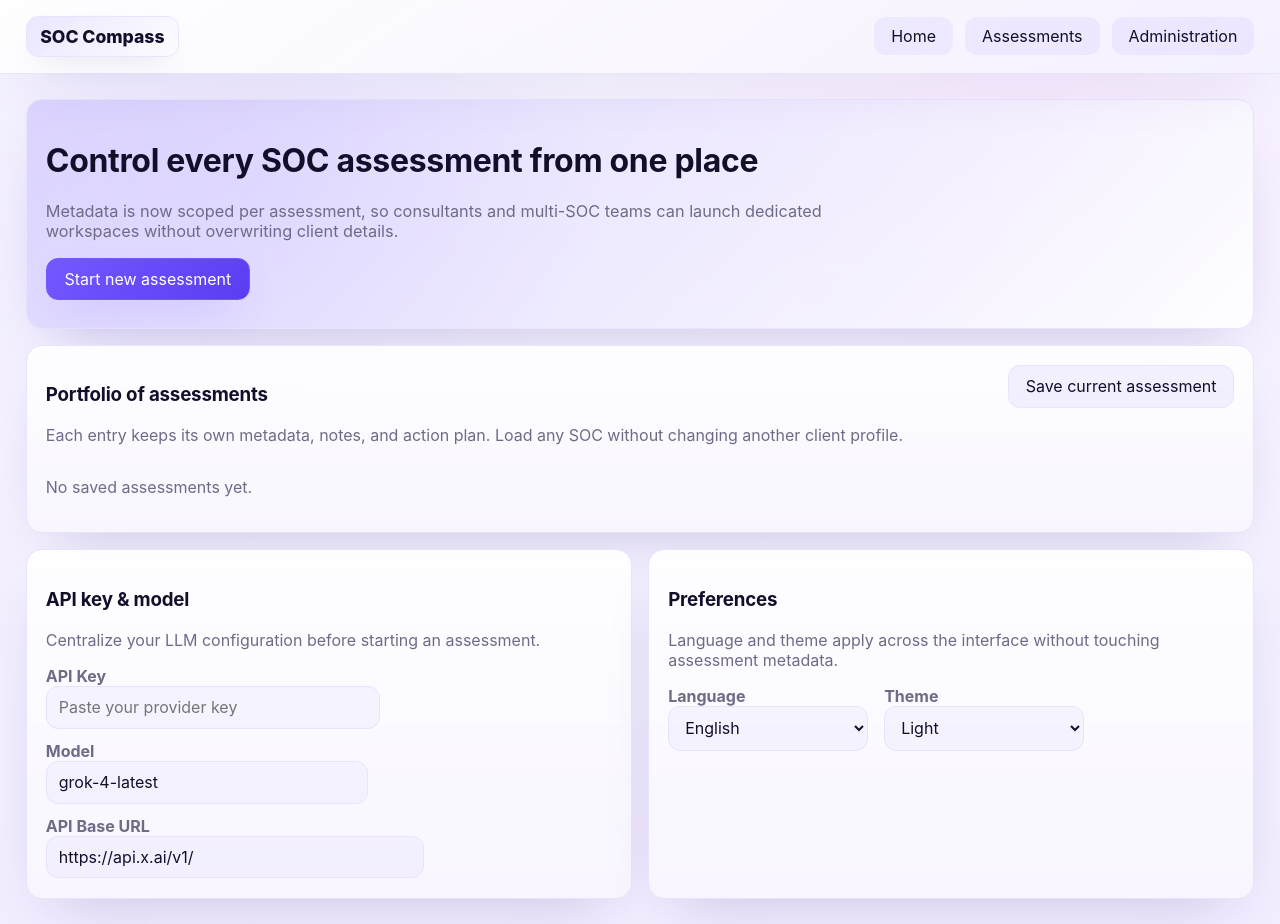
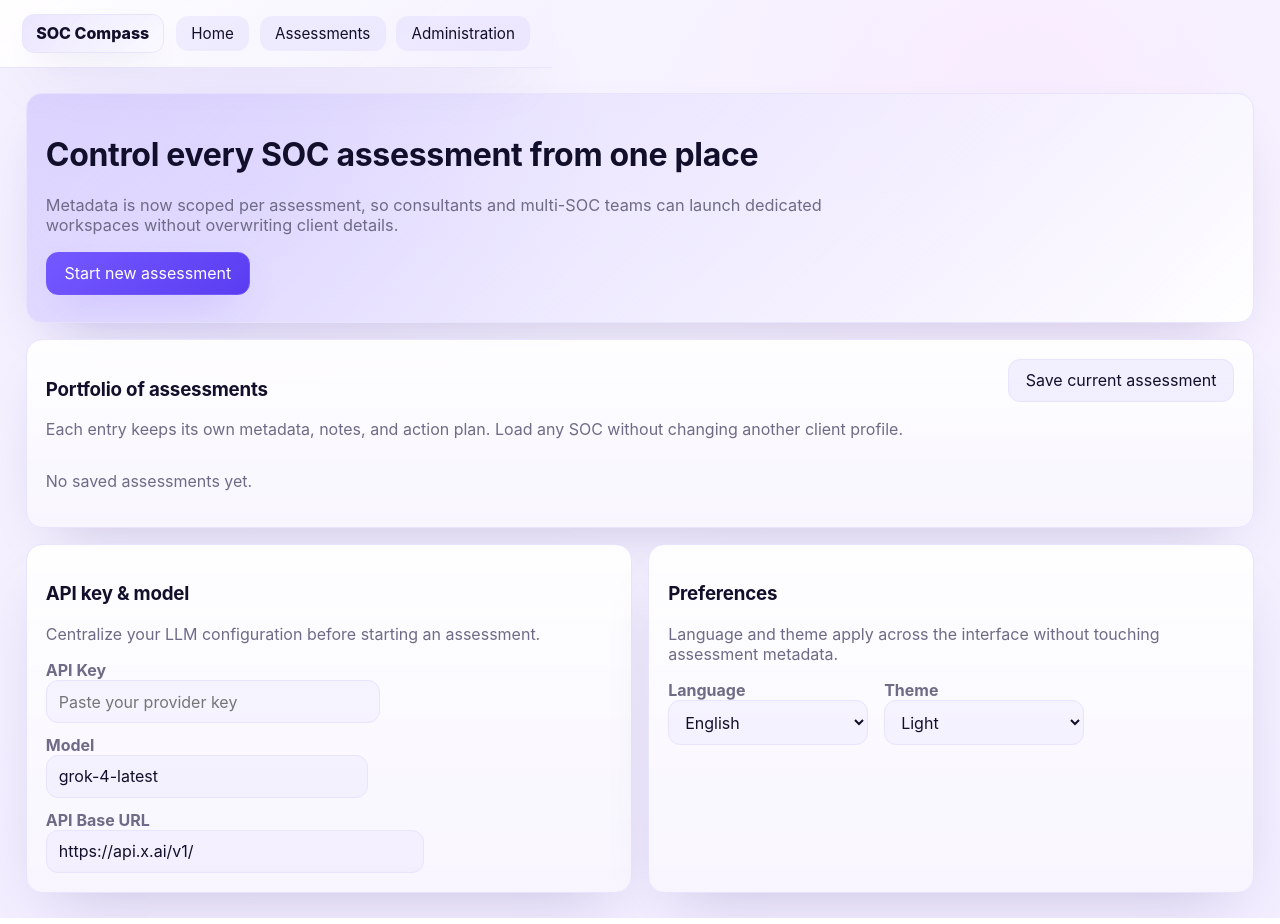
Before and after one commit to mikecybersec/SOC-Compass, a React (Vite) app in the folder soc-improvement-app/: page / in a window 1280 px wide. Built offline with nearby package versions, Linux system fonts and the light colour scheme.

Commit message:
Adjust navbar sizing

```diff
--- a/soc-improvement-app/src/index.css
+++ b/soc-improvement-app/src/index.css
@@ -53,22 +53,28 @@ h6 {
 }
 
 .top-nav {
-  display: flex;
+  display: inline-flex;
   align-items: center;
   justify-content: space-between;
-  padding: 1rem 1.6rem;
+  gap: 0.75rem;
+  padding: 0.85rem 1.35rem;
   background: linear-gradient(145deg, rgba(255, 255, 255, 0.92), rgba(244, 240, 255, 0.9));
   border-bottom: 1px solid var(--border);
   box-shadow: var(--shadow);
   position: sticky;
   top: 0;
   z-index: 10;
+  inline-size: max-content;
+  max-inline-size: calc(100% - 1.5rem);
+  margin-inline: auto;
+  flex-wrap: wrap;
+  font-size: 0.95rem;
 }
 
 
 .nav-brand {
   font-weight: 800;
-  font-size: 1.1rem;
+  font-size: 1rem;
   cursor: pointer;
   padding: 0.55rem 0.85rem;
   border-radius: 12px;
@@ -80,17 +86,19 @@ h6 {
 .nav-links {
   display: flex;
   align-items: center;
-  gap: 0.75rem;
+  gap: 0.65rem;
+  flex-wrap: wrap;
 }
 
 .nav-link {
   background: rgba(116, 88, 255, 0.08);
   border: 1px solid transparent;
   border-radius: 12px;
-  padding: 0.5rem 1rem;
+  padding: 0.45rem 0.9rem;
   color: var(--text);
   cursor: pointer;
   transition: all 0.15s ease;
+  font-size: 0.95rem;
 }
 
 .nav-link.active {
```
